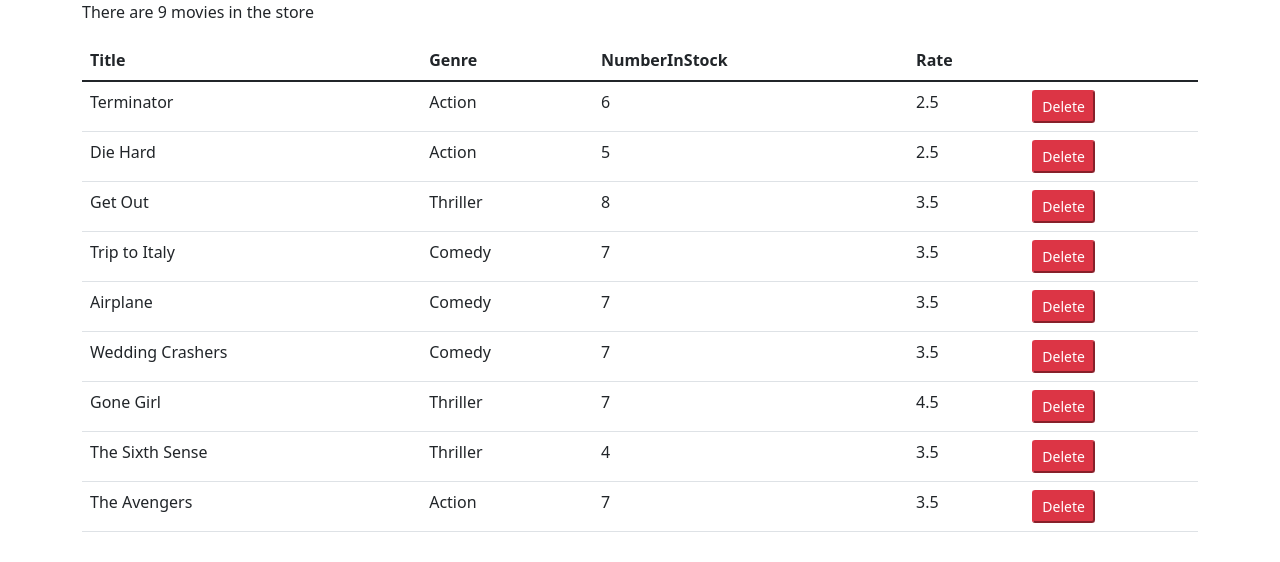
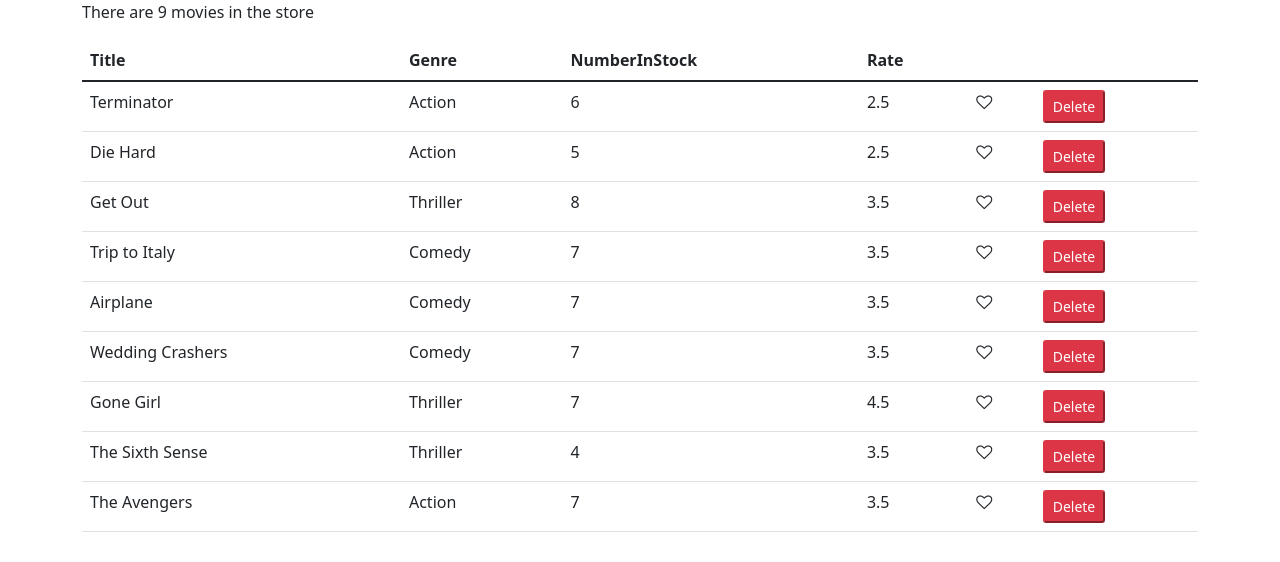
Before and after one commit to blackpapa/movie_store-react-app, a React (Create React App) app: page / in a window 1280 px wide. Shown: the top 562 px of the page. Built offline with nearby package versions, Linux system fonts and the light colour scheme.

Commit message:
Add heart icon to movie table

```diff
--- a/src/components/movie.jsx
+++ b/src/components/movie.jsx
@@ -29,6 +29,7 @@
               <th>NumberInStock</th>
               <th>Rate</th>
               <th></th>
+              <th></th>
             </tr>
           </thead>
           <tbody>
@@ -38,6 +39,9 @@
                 <td>{movie.genre.name}</td>
                 <td>{movie.numberInStock}</td>
                 <td>{movie.dailyRentalRate}</td>
+                <td>
+                  <i className="fa fa-heart-o"></i>
+                </td>
                 <td>
                   <button
                     onClick={() => this.handleDelete(movie)}
```
